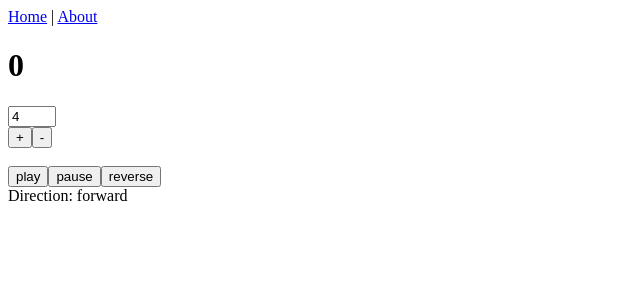
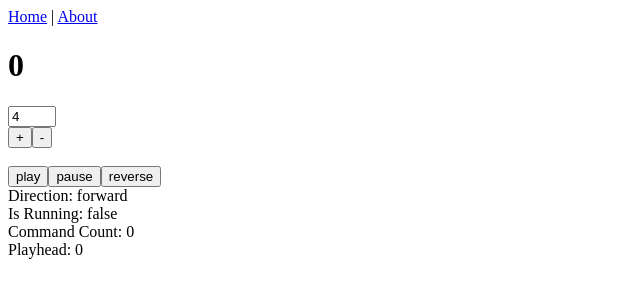
Before and after one commit to Cortrah/vue-x-com, a Vue app: page /#/ in a window 1280 px wide. Shown: the top 300 px of the page, without its empty margins (0-640 px from the left). Built offline with nearby package versions, Linux system fonts and the light colour scheme.

Commit message:
a good v1

```diff
--- a/src/commands/AddSome.js
+++ b/src/commands/AddSome.js
@@ -7,11 +7,11 @@ export default class AddSome extends Command{
     }
 
     do(state){
-        state.counter += this.data.amt;
+        state.counter = Number(state.counter) + Number(this.data.amt);
     }
 
     undo(state){
-        state.counter -= this.data.amt;
+        state.counter = Number(state.counter) - Number(this.data.amt);
     }
 
 }
--- a/src/commands/DecSome.js
+++ b/src/commands/DecSome.js
@@ -7,10 +7,10 @@ export default class DecSome extends Command{
     }
 
     do(state){
-        state.counter -= this.data.amt;
+        state.counter = Number(state.counter) - Number(this.data.amt);
     }
 
     undo(state){
-        state.counter += this.data.amt;
+        state.counter = Number(state.counter) + Number(this.data.amt);
     }
 }
--- a/src/main/Queue.js
+++ b/src/main/Queue.js
@@ -1,7 +1,7 @@
 export default class Queue {
 
-    constructor (playHead = 0, commands = []) {
-        this.playhead = playHead;
+    constructor (playhead = 0, commands = []) {
+        this.playhead = playhead;
         this.commands = commands;
         this.isRunning = false;
         this.direction = 'forward'; // or 'reverse'
@@ -22,6 +22,7 @@ export default class Queue {
                 let result = await promise;
 
                 // and get and execute a command
+                console.log(this.playhead);
                 let command = this.commands[this.playhead];
                 command.data.context.commit("Do", command);
                 this.playhead++;
@@ -35,6 +36,7 @@ export default class Queue {
                 let result = await promise;
 
                 // and get and execute a command
+                console.log(this.playhead);
                 this.playhead--;
                 let command = this.commands[this.playhead];
                 command.data.context.commit("Undo", command);
--- a/src/views/Home.vue
+++ b/src/views/Home.vue
@@ -2,6 +2,12 @@
     <div class="home">
         <CountController/>
         Direction: {{queue.direction}}
+        <br/>
+        Is Running: {{queue.isRunning}}
+        <br/>
+        Command Count: {{queue.commands.length}}
+        <br/>
+        Playhead: {{queue.playhead}}
     </div>
 </template>
 
```
